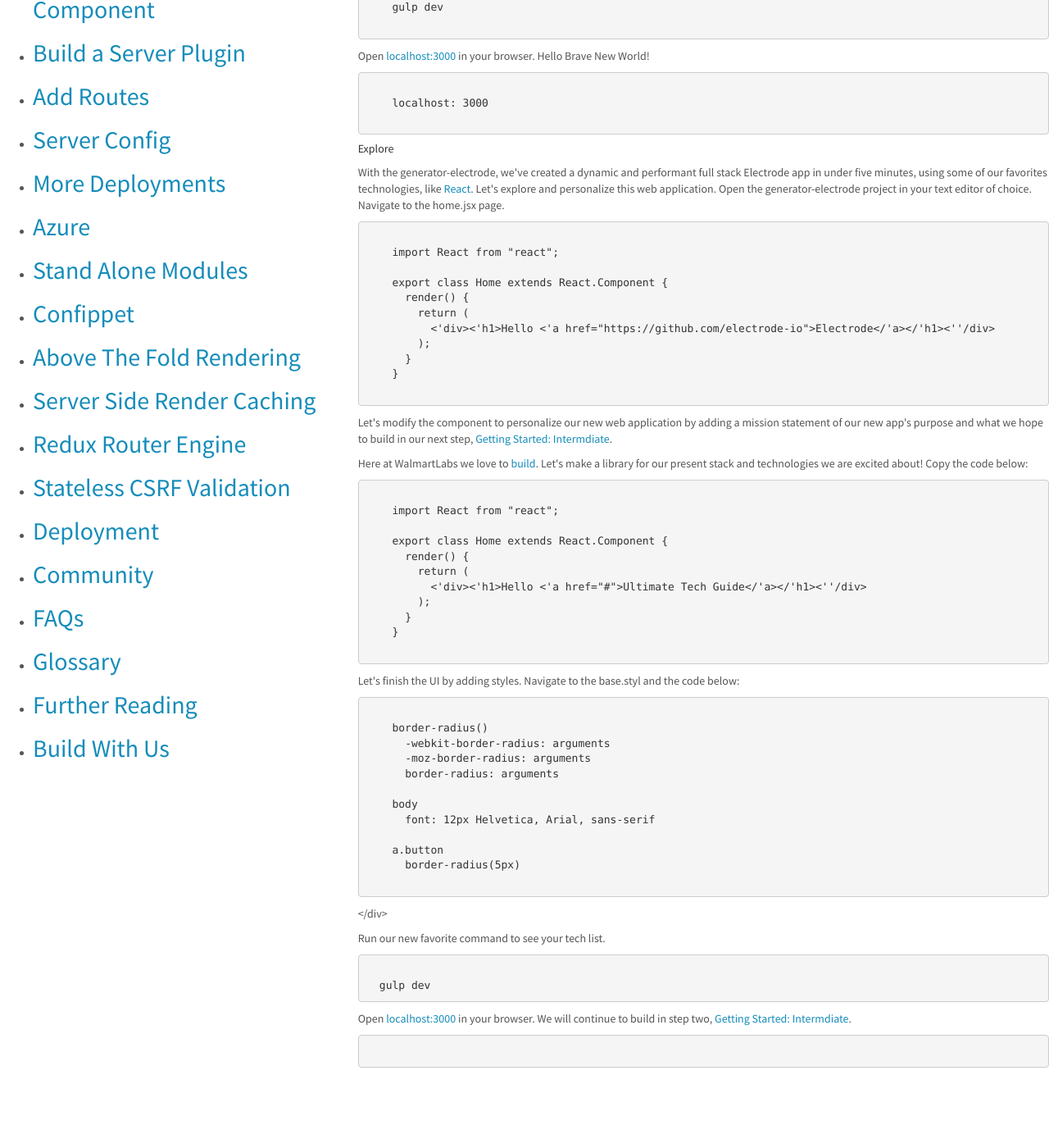
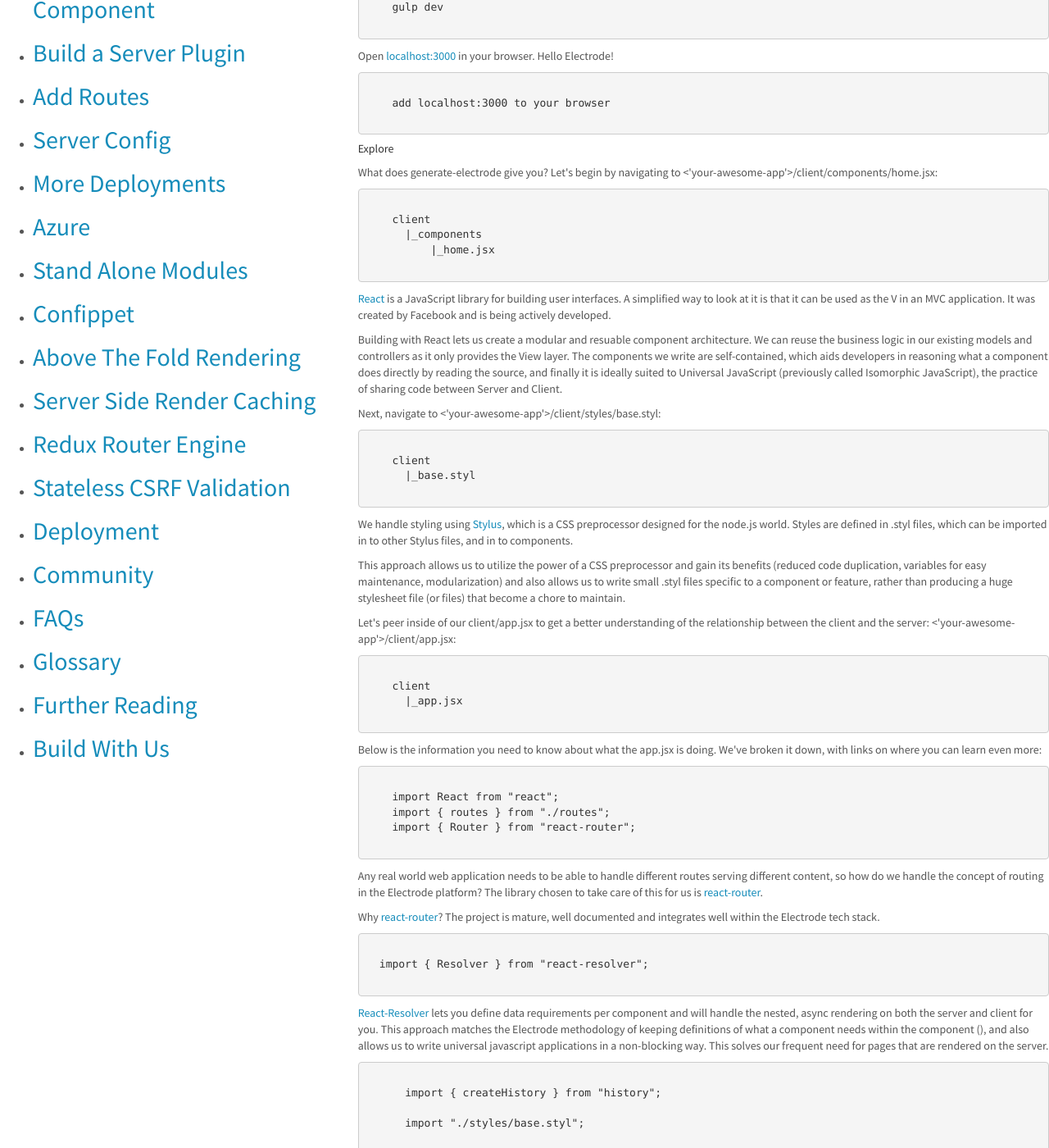
Before and after one commit to electrode-io/electrode-io.github.io, a Jekyll site: the page built from _docs/02.2-quick_guide.markdown, in a window 1280 px wide and 1400 px high, scrolled down 510 px. Shown: the whole window at 82% size. Built offline with Jekyll 4.4.1, drawn with Linux system fonts in a browser that asks for light colours; before the commit the page ends 1822 px from its top, so only the background shows below that; some of the changed text lies outside the part shown.

Commit message:
Adds explanations + links to generator-electrode directory structure

```diff
--- a/_docs/02.2-quick_guide.markdown
+++ b/_docs/02.2-quick_guide.markdown
@@ -6,7 +6,7 @@
 
 <h5>Quick Guide</h5>
 
-<p class="body-text">Next, install <a href="http://yeoman.io/" class="doc-links">Yeoman</a> and the Electrode <a href="https://github.com/electrode-io/generator-electrode" class="doc-links">generator-electrode.</a></p>
+<p class="body-text">Next, install <a href="http://yeoman.io/" class="doc-links">Yeoman</a> and the Electrode <a href="https://github.com/electrode-io/generator-electrode" class="doc-links">generator-electrode:</a></p>
 <div class="snippet">
   <pre><code>
     npm install -g yo
@@ -14,14 +14,14 @@
   </code></pre>
 </div>
 
-<p class="body-text">Then <a href="https://github.com/electrode-io/generator-electrode" class="doc-links">generate</a> your new project.</p>
+<p class="body-text">Then <a href="https://github.com/electrode-io/generator-electrode" class="doc-links">generate</a> your new project:</p>
 <div class="snippet">
   <pre><code>
     yo electrode
   </code></pre>
 </div>
 
-<p class="body-text">Fill out the phenomenal Electrode App generator</p>
+<p class="body-text">Fill out the Electrode App generator with your information.</p>
 
 <p class="body-text">Run one simple command. Presto!</p>
 <div class="snippet">
@@ -30,76 +30,157 @@
   </code></pre>
 </div>
 
-<p class="body-text">Open <a href="localhost:3000" class="doc-links" target="_blank">localhost:3000</a> in your browser. Hello Brave New World!</p>
+<p class="body-text">Open <a href="localhost:3000" class="doc-links">localhost:3000</a> in your browser. Hello Electrode!</p>
 <div class="snippet">
   <pre><code>
-    localhost: 3000
+    add localhost:3000 to your browser
   </code></pre>
 </div>
 
 <h5>Explore</h5>
 
-<p class="body-text">With the generator-electrode, we've created a dynamic and performant full stack Electrode app in under five minutes, using some of our favorites technologies, like
-  <a href="https://facebook.github.io/react/index.html" target="_blank">React</a>. Let's explore and personalize this web application. Open the generator-electrode project in your text editor of choice. Navigate to the home.jsx page.</p>
+<p class="body-text">What does generate-electrode give you? Let's begin by navigating to <'your-awesome-app'>/client/components/home.jsx:
+<div class="snippet">
+  <pre><code>
+    client
+      |_components
+          |_home.jsx
+  </code></pre>
+</div>
+
+<p class="body-text">
+  <a href="https://facebook.github.io/react/index.html" target="_blank">React</a> is a JavaScript library for building user interfaces. A simplified way to look at it is that it can be used as the V in an MVC application. It was created by Facebook and is being actively developed.</p>
+
+<p>Building with React lets us create a modular and resuable component architecture. We can reuse the business logic in our existing models and controllers as it only provides the View layer. The components we write are self-contained, which aids developers in reasoning what a component does directly by reading the source, and finally it is ideally suited to Universal JavaScript (previously called Isomorphic JavaScript), the practice of sharing code between Server and Client.</p>
+
+Next, navigate to <'your-awesome-app'>/client/styles/base.styl:</p>
+
+<div class="snippet">
+  <pre><code>
+    client
+      |_base.styl
+  </code></pre>
+</div>
+
+<p class="body-text">We handle styling using <a href="http://stylus-lang.com/" class="doc-links">Stylus</a>, which is a CSS preprocessor designed for the node.js world. Styles are defined in .styl files, which can be imported in to other Stylus files, and in to components.</p>
+
+<p>This approach allows us to utilize the power of a CSS preprocessor and gain its benefits (reduced code duplication, variables for easy maintenance, modularization) and also allows us to write small .styl files specific to a component or feature, rather than producing a huge stylesheet file (or files) that become a chore to maintain.</p>
+
+<p>Let's peer inside of our client/app.jsx to get a better understanding of the relationship between the client and the server: <'your-awesome-app'>/client/app.jsx:</p>
+
+<div class="snippet">
+  <pre><code>
+    client
+      |_app.jsx
+  </code></pre>
+</div>
+
+<p class="body-text">Below is the information you need to know about what the app.jsx is doing. We've broken it down, with links on where you can learn even more: </p>
 
 <div class="snippet">
   <pre><code>
     import React from "react";
-
-    export class Home extends React.Component {
-      render() {
-        return (
-          <'div><'h1>Hello <'a href="https://github.com/electrode-io">Electrode</'a></'h1><''/div>
-        );
-      }
-    }
+    import { routes } from "./routes";
+    import { Router } from "react-router";
   </code></pre>
 </div>
 
-<p class="body-text">Let's modify the component to personalize our new web application by adding a mission statement of our new app's purpose and what we hope to build in our next step, <a href="#" class="doc-links">Getting Started: Intermdiate</a>.</p>
-<p class="body-text">Here at WalmartLabs we love to <a href="http://www.walmartlabs.com/2016/08/weve-moved-follow-walmartlabs-on-medium/" target="_blank">build</a>. Let's make a library for our present stack and technologies we are excited about! Copy the code below:</p>
+  <p>Any real world web application needs to be able to handle different routes serving different content, so how do we handle the concept of routing in the Electrode platform? The library chosen to take care of this for us is <a href="https://github.com/reactjs/react-router/tree/master/docs" class="doc-links">react-router</a>.</p>
+
+  <p>Why <a href="https://github.com/reactjs/react-router/tree/master/docs" class="doc-links">react-router</a>? The project is mature, well documented and integrates well within the Electrode tech stack.</p>
 
 <div class="snippet">
   <pre><code>
-    import React from "react";
-
-    export class Home extends React.Component {
-      render() {
-        return (
-          <'div><'h1>Hello <'a href="#">Ultimate Tech Guide</'a></'h1><''/div>
-        );
-      }
-    }
+  import { Resolver } from "react-resolver";
   </code></pre>
 </div>
 
-<p class="body-text">Let's finish the UI by adding styles. Navigate to the base.styl and the code below:</p>
+  <p><a href="http://ericclemmons.com/react-resolver/" class="doc-links">React-Resolver</a> lets you define data requirements per component and will handle the nested, async rendering on both the server and client for you. This approach matches the Electrode methodology of keeping definitions of what a component needs within the component (), and also allows us to write universal javascript applications in a non-blocking way. This solves our frequent need for pages that are rendered on the server.</p>
+
+  <div class="snippet">
+    <pre><code>
+      import { createHistory } from "history";
+
+      import "./styles/base.styl";
+    </code></pre>
+  </div>
+
+  <p><a href="https://github.com/mjackson/history" class="doc-links">History</a> is a JavaScript library that lets you easily manage session history anywhere JavaScript runs. historyabstracts away the differences in various environments and provides a minimal API that lets you manage the history stack, navigate, confirm navigation, and persist state between sessions.</p>
+
+  <div class="snippet">
+    <pre><code>
+
+    window.webappStart = () => {
+      Resolver.render(
+        () => <Router history={createHistory()}>{routes}</Router>,
+        document.querySelector(".js-content")
+      );
+    };
+  </code></pre>
+</div>
+
+<p class="body-text">If you have a universal application and server side rendering, <a href="http://ericclemmons.com/react-resolver/docs/getting-started/ServerRendering.html" class="doc-links">react-resolver</a> handles bootstrapping server-rendered markup via Resolver.render instead of React.render.</p>
+
+<p>We will be sharing our routes between server and client so obviously we only want to define them in one place, in your <'your-awesome-app'>/client/routes.jsx:</p>
 
 <div class="snippet">
   <pre><code>
-    border-radius()
-      -webkit-border-radius: arguments
-      -moz-border-radius: arguments
-      border-radius: arguments
-
-    body
-      font: 12px Helvetica, Arial, sans-serif
-
-    a.button
-      border-radius(5px)
+    client
+      |_routes.jsx
   </code></pre>
 </div>
+
+<p>In your <'your-awesome-app'>/config we are leveraging one of most important stand alone modules: <a href="#/link-to-internal-confippet-doc" class="doc-links">electrode-confippet</a>.</p>
+
+<p>Confippet is a versatile utility for managing your NodeJS application configuration. Its goal is customization and extensibility, but offers a <a href="https://github.com/electrode-io/electrode-confippet" class="doc-links">preset config</a> out of the box.</p>
+
+<p>To keep your environment specific configurations manageable, we use electrode-confippet. Once you have your config files setup according to the configuration files setup, you can simply pass the config object to electrode server.</p>
+
+<div class="snippet">
+  <pre><code>
+    config
+      |_default.json
+      |_development.json
+      |_production.json
+  </code></pre>
 </div>
 
-<p class="body-text">Run our new favorite command to see your tech list.</p>
-<div class="snippet">
-<pre><code>
-  gulp dev
-</code></pre>
-</div>
-<p class="body-text">Open <a href="localhost:3000" class="doc-links" target="_blank">localhost:3000</a> in your browser. We will continue to build in step two, <a href="#" class="doc-links">Getting Started: Intermdiate</a>.</p>
+<p>Let's checkout your <'your-awesome-app'>/server</p>
 
 <div class="snippet">
-<pre><code>
-</code></pre>
+  <pre><code>
+    server
+      |_plugins
+          |_webapp
+              |_index.html
+              |_index.js
+      |_views
+          |_index-view.jsx
+      |_index.js
+  </code></pre>
 </div>
+
+<p>The Electrode team has created another powerful module here to optimize performance for your out-the-box Universal app:</p>
+<p><a href="https://github.com/electrode-io/electrode-confippet" class="doc-links">Electrode-Router-Resolver-Engine</a> which takes React routes and requests and returns HTML to be rendered by electrode-react-webapp. We have found this to be the best tool for dealing with <a href="https://github.com/electrode-io/redux-router-engine" class="doc-links">redux asynchronous actions</a>.</p>
+
+<p>Before we move on, we should inspect an unassuming, but critcal file <'your-awesome-app'>/server/plugins/webapp/index.html:</p>
+
+<div class="snippet">
+  <pre><code>
+      <!DOCTYPE html>
+      <'html lang="en">
+        <'head'>
+        <'meta charset="UTF-8"'>
+        <'title>{{PAGE_TITLE}}</'title'>
+          {{'WEBAPP_BUNDLES'}}
+          {{'PREFETCH_BUNDLES'}}
+        <'/head'>
+        <'body'>
+          <'div class="js-content">{{SSR_CONTENT}}<''/div'>
+          <'script'>if (window.webappStart) webappStart();<''/script'>
+        <'/body'>
+      <'/html'>
+    </code></pre>
+</div>
+
+<p></p>
```
